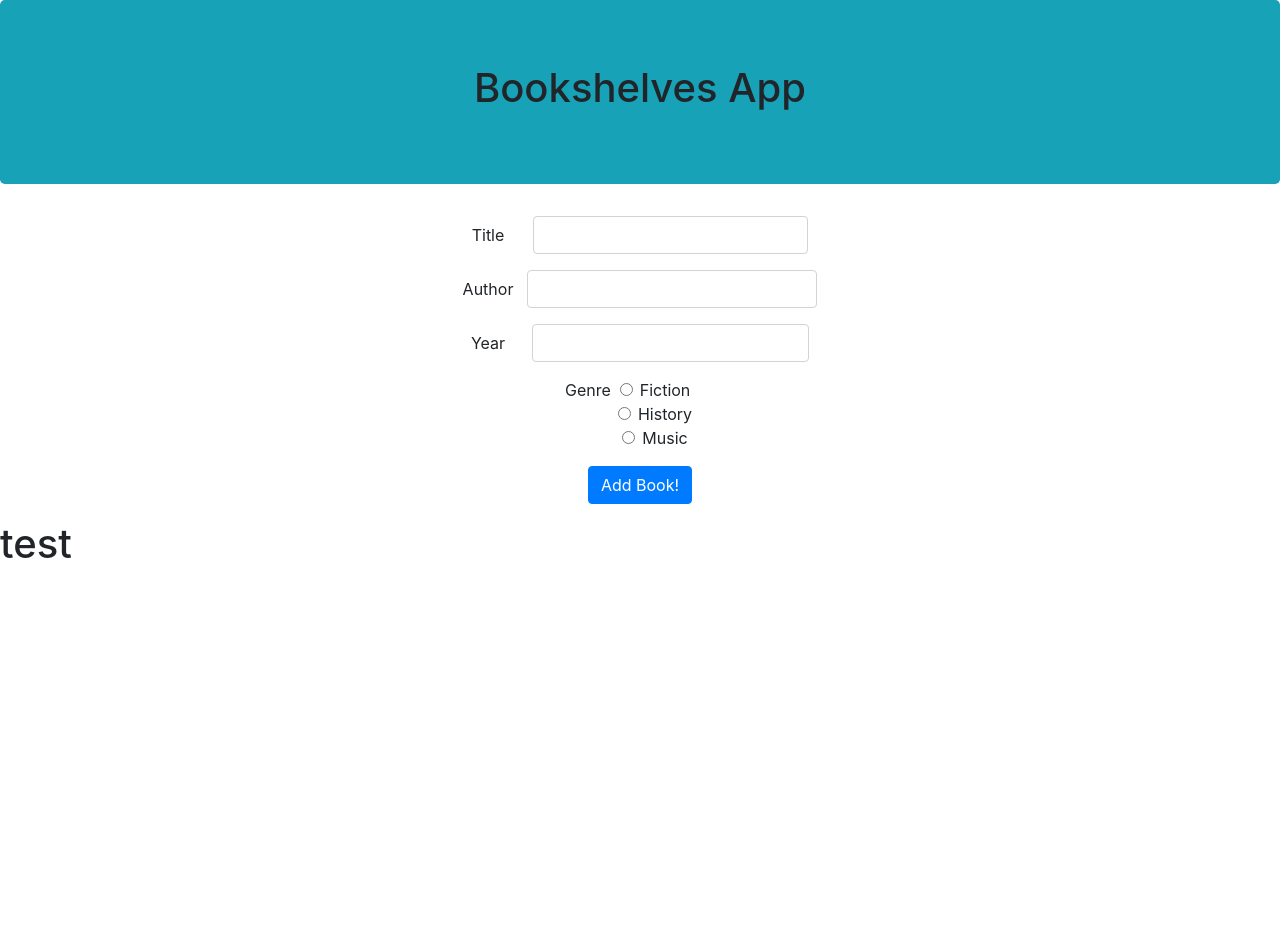
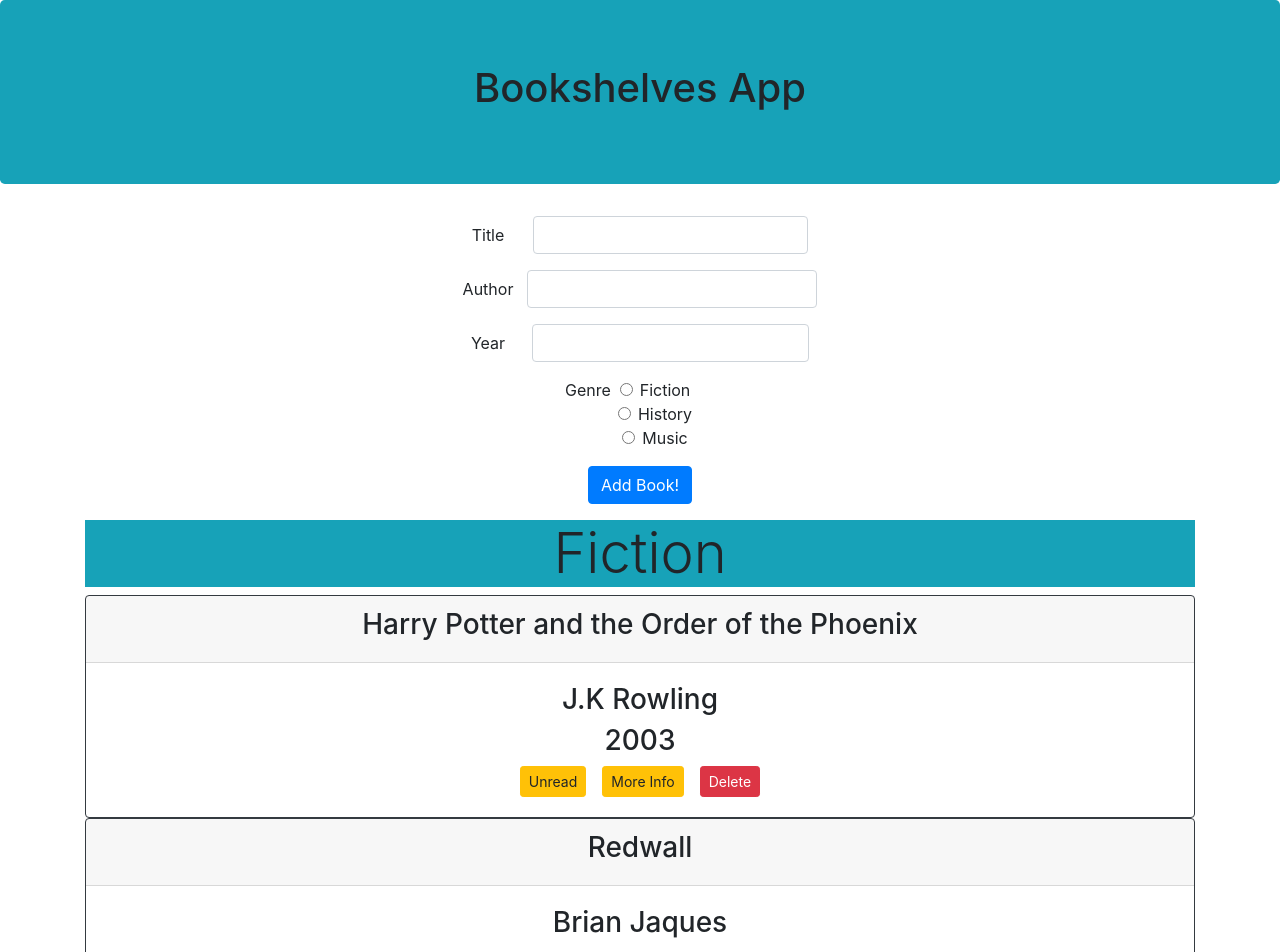
Before and after one commit to jeremydmarx813/TTS-Code, a React (Create React App) app in the folder mybooksreact/: page / in a window 1280 px wide. Shown: the top 952 px of the page. Before the commit the page ends 800 px from the top, so only its background shows below. Built offline with nearby package versions, Linux system fonts and the light colour scheme.

Commit message:
fixed context syntax issue, no button functionality

```diff
--- a/mybooksreact/src/App.js
+++ b/mybooksreact/src/App.js
@@ -6,8 +6,8 @@ import { BookState } from './components/BookState';
 // import Bookshelf from './components/Bookshelf';
 import Header from './components/Header';
 
+import HomePage from './components/HomePage';
 import IndividualLocation from './components/locations/IndividualLocation';
-import HomePage from './components/HomePage';
 
 // import axios from 'axios';
 
@@ -33,7 +33,6 @@ const App = (props) => {
 
 	return (
 		<BookState>
-			{() => (
 			<Router>
 				<React.Fragment>
 					<Header />
@@ -45,7 +44,6 @@ const App = (props) => {
 					</div>
 				</React.Fragment>
 			</Router>
-			)}
 		</BookState>
 	);
 };
--- a/mybooksreact/src/components/AllGenres.js
+++ b/mybooksreact/src/components/AllGenres.js
@@ -2,15 +2,13 @@ import React from 'react';
 import Bookshelf from './Bookshelf';
 import { BookContextClient } from '../components/BookState';
 
-const AllGenres = (props) => {
+const AllGenres = () => {
 	return (
 		<BookContextClient>
-			{() => {
-				return (
-					<React.Fragment>
-						<Bookshelf />
-					</React.Fragment>
-				);
+			{({ genres }) => {
+			   return genres.map((g, i) => {
+					return <Bookshelf genre={g} key={i} />;
+				});
 			}}
 		</BookContextClient>
 	);
--- a/mybooksreact/src/components/Book.js
+++ b/mybooksreact/src/components/Book.js
@@ -1,35 +1,38 @@
 import React from 'react';
-import PropTypes from 'prop-types';
+import { BookContextClient } from '../components/BookState';
+import { Link } from 'react-router-dom';
+
+// import PropTypes from 'prop-types';
 
 class Book extends React.Component {
-    constructor(props){
+	constructor(props) {
 		super(props);
-        this.state = {
-            title: this.props.book.title,
-            author: this.props.book.author,
-            year: this.props.book.year,
-            editMode: false,
-            isRead: false,
-            isBunny: this.props.book.isBunny
-        }
+		// this.state = {
+		//     title: this.props.book.title,
+		//     author: this.props.book.author,
+		//     year: this.props.book.year,
+		//     isRead: false,
+
+		// }
 	}
 
-    toggleEdit = e => {
-        this.setState({editMode: !this.state.editMode});
-    }
+	// toggleEdit = e => {
+	//     this.setState({editMode: !this.state.editMode});
+	// }
 
-    toggleRead = e => {
-        this.state.isRead ?  e.target.innerText = "Unread" : e.target.innerText = "Read";
-        this.state.isRead ?  e.target.className = "btn-warning" : e.target.className = "btn-success";
-        this.setState({ isRead: !this.state.isRead });
-    }
+	// toggleRead = e => {
+	//     this.state.isRead ?  e.target.innerText = "Unread" : e.target.innerText = "Read";
+	//     this.state.isRead ?  e.target.className = "btn-warning" : e.target.className = "btn-success";
+	//     this.setState({ isRead: !this.state.isRead });
+	// }
 
-    inputChange = e => {
-       this.setState({[e.target.name]: e.target.value});
-    }
+	// inputChange = e => {
+	//    this.setState({[e.target.name]: e.target.value});
+	// }
 
 	render() {
-        const { title, author, year } = this.state;
+		// console.log(this.props);
+		const { id, title, author, year } = this.props.bookData;
 		const finalCard = (
 			<div className="card text-center border border-dark">
 				<div className="card-header">
@@ -38,34 +41,37 @@ class Book extends React.Component {
 				<div className="card-body">
 					<h3>{author}</h3>
 					<h3>{year}</h3>
-                 <button className="btn btn-warning btn-sm mx-2" onClick={this.toggleEdit}>Edit</button>
-                 <button className="btn btn-danger btn-sm mx-2" onClick={this.props.delBook.bind(this, this.props.book.id)}>Delete</button>
-                 <button className="btn btn-warning btn-sm mx-2" onClick={this.toggleRead}>Unread</button>
+					<button className="btn btn-warning btn-sm mx-2">Unread</button>
+					<Link to={{pathname : `/individual-location/${id}`, bookData : this.props.bookData}}>
+						<button className="btn btn-warning btn-sm mx-2">More Info</button>
+					</Link>
+					<button className="btn btn-danger btn-sm mx-2">Delete</button>
 				</div>
 			</div>
 		);
-        const editCard = (
-            <div className="card text-center border border-dark">
-               <div className="card-header">
-                   <input type="text" name="title" onChange={this.inputChange} value={title}/>
-               </div>
-               <div className="card-body">
-                 <input type="text" name="author" onChange={this.inputChange} value={author}/>
-                 <input type="text" name="year" onChange={this.inputChange} value={year}/>
-                 <button className="btn btn-warning btn-sm" onClick={this.toggleEdit}>Save</button>
-                 <button className="btn btn-danger btn-sm">Delete</button>
-                 <button className="btn btn-warning btn-sm" onClick={this.toggleRead}>Unread</button>
-               </div>
-            </div>
-        )
+		// const editCard = (
+		//     <div className="card text-center border border-dark">
+		//        <div className="card-header">
+		//            <input type="text" name="title" onChange={this.inputChange} value={title}/>
+		//        </div>
+		//        <div className="card-body">
+		//          <input type="text" name="author" onChange={this.inputChange} value={author}/>
+		//          <input type="text" name="year" onChange={this.inputChange} value={year}/>
+		//          <button className="btn btn-warning btn-sm" onClick={this.toggleEdit}>Save</button>
+		//          <button className="btn btn-danger btn-sm">Delete</button>
+		//          <button className="btn btn-warning btn-sm" onClick={this.toggleRead}>Unread</button>
+		//        </div>
+		//     </div>
+		// )
 
-        return this.state.editMode ? editCard : finalCard;
+		// return this.state.editMode ? editCard : finalCard;
+		return finalCard;
 	}
 }
 
-Book.propTypes = {
-    book: PropTypes.object.isRequired,
-    delBook: PropTypes.func.isRequired
-}
+// Book.propTypes = {
+//     book: PropTypes.object.isRequired,
+//     delBook: PropTypes.func.isRequired
+// }
 
-export default Book
+export default Book;
--- a/mybooksreact/src/components/BookState.js
+++ b/mybooksreact/src/components/BookState.js
@@ -55,7 +55,7 @@ export class BookState extends React.Component {
 		};
     }
 
-    componentDidMount() {
+    // componentDidMount() {
 		// console.log(
 		// 	'%cLOG FROM componentDidMount LIFECYCLE METHOD BLOCK IN APP.JS - LOGGED JSON DATA FROM NYTIMES API',
 		// 	'color:red;font-size:20px;background-color:blue;border:red dotted 4px;padding:4px;margin:15px'
@@ -79,13 +79,13 @@ export class BookState extends React.Component {
 		// 	})
         // });
 
-	}
+	// }
 
     render() {
         return (
-            <BookContext value={this.state}>
+            <BookContext.Provider value={this.state}>
                 {this.props.children}
-            </BookContext>
+            </BookContext.Provider>
         )
     }
 }
--- a/mybooksreact/src/components/Bookshelf.js
+++ b/mybooksreact/src/components/Bookshelf.js
@@ -1,14 +1,11 @@
 import React from 'react';
 import { BookContextClient } from './BookState';
-// import Book from './Book.js';
+import Book from './Book.js';
 // import EasterBunny from './locations/EasterBunny';
 // import { Link } from 'react-router-dom';
 // import PropTypes from 'prop-types';
 
-class Bookshelf extends React.Component {
-	constructor(props) {
-		super(props);
-	}
+const Bookshelf = (props) => {
 	//Don't Understand this code from Pluralsight!!!!
 	// componentWillUnmount() {
 	//     if (this.updateTimer) {
@@ -34,26 +31,39 @@ class Bookshelf extends React.Component {
 	//    this.setState({ books: [...this.state.books].filter(b => b.id !== id)});
 	// }
 
-	render() {
-		// const { genre } = this.props;
 	return (
 		<BookContextClient>
 			{(value) => {
+				const { books } = value;
+				const { genre } = props;
+
 				return (
 					<React.Fragment>
-							<h1>test</h1>
+						<div className="container flex-column text-center">
+							<h1 className="display-4 bg-info">{props.genre}</h1>
+							{books.filter(b => {
+								return b.genre === genre;
+							})
+							.map(b => {
+								return (
+									<React.Fragment>
+										<Book bookData={b} key={b.id}/>
+									</React.Fragment>
+								)
+							})
+							}
+						</div>
 					</React.Fragment>
 				);
 			}}
 		</BookContextClient>
 	);
-	}
-}
+};
 
-const linkStyle = {
-	color          : '#000000',
-	textDecoration : 'none'
-};
+// const linkStyle = {
+
+// 	textDecoration : 'none'
+// };
 
 // Bookshelf.propTypes = {
 //    books: PropTypes.array.isRequired,
--- a/mybooksreact/src/components/locations/IndividualLocation.js
+++ b/mybooksreact/src/components/locations/IndividualLocation.js
@@ -4,6 +4,7 @@ import { Link } from 'react-router-dom';
 
 class IndividualLocation extends React.Component {
     render() {
+      console.log()
         return (
         <Link to="/" style={linkStyle}>
             <div className="jumbotron jumbotron-fluid text-center">
```
Lines whose indentation alone changed are shown as unchanged.
